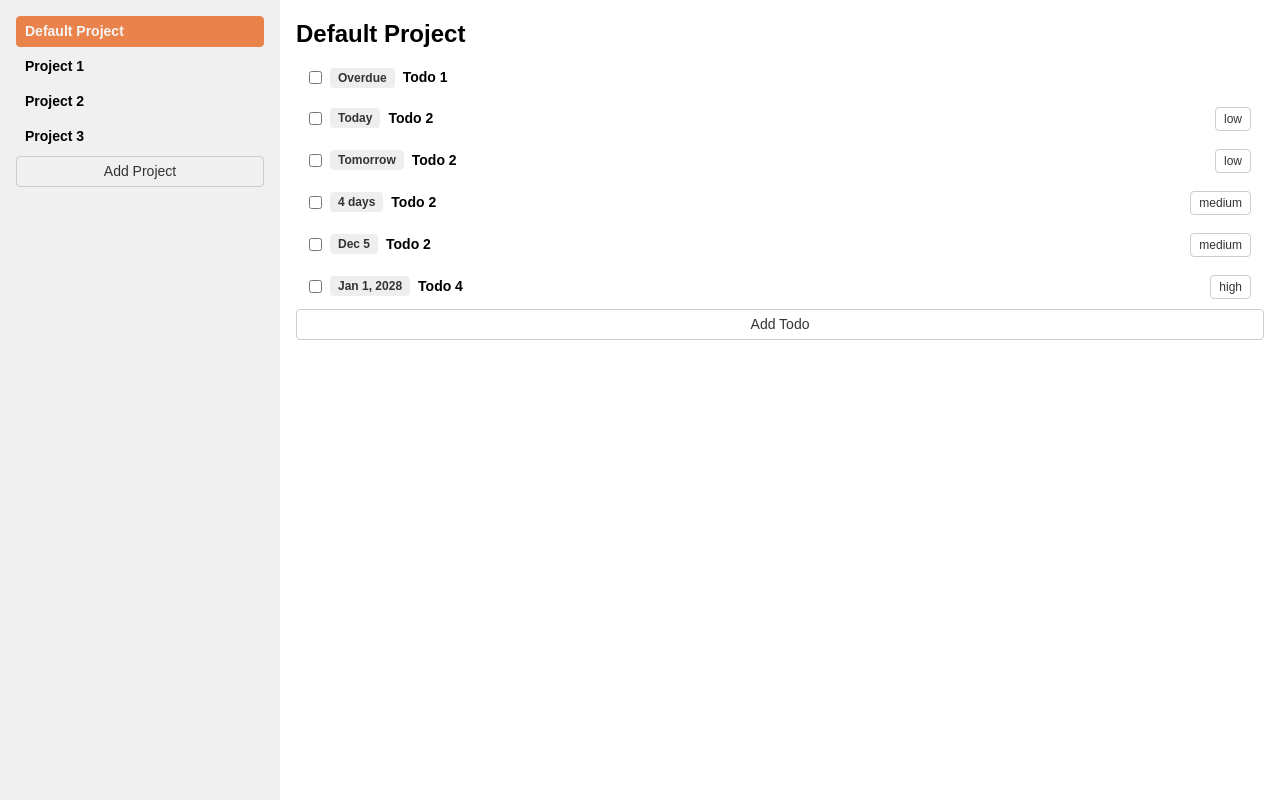
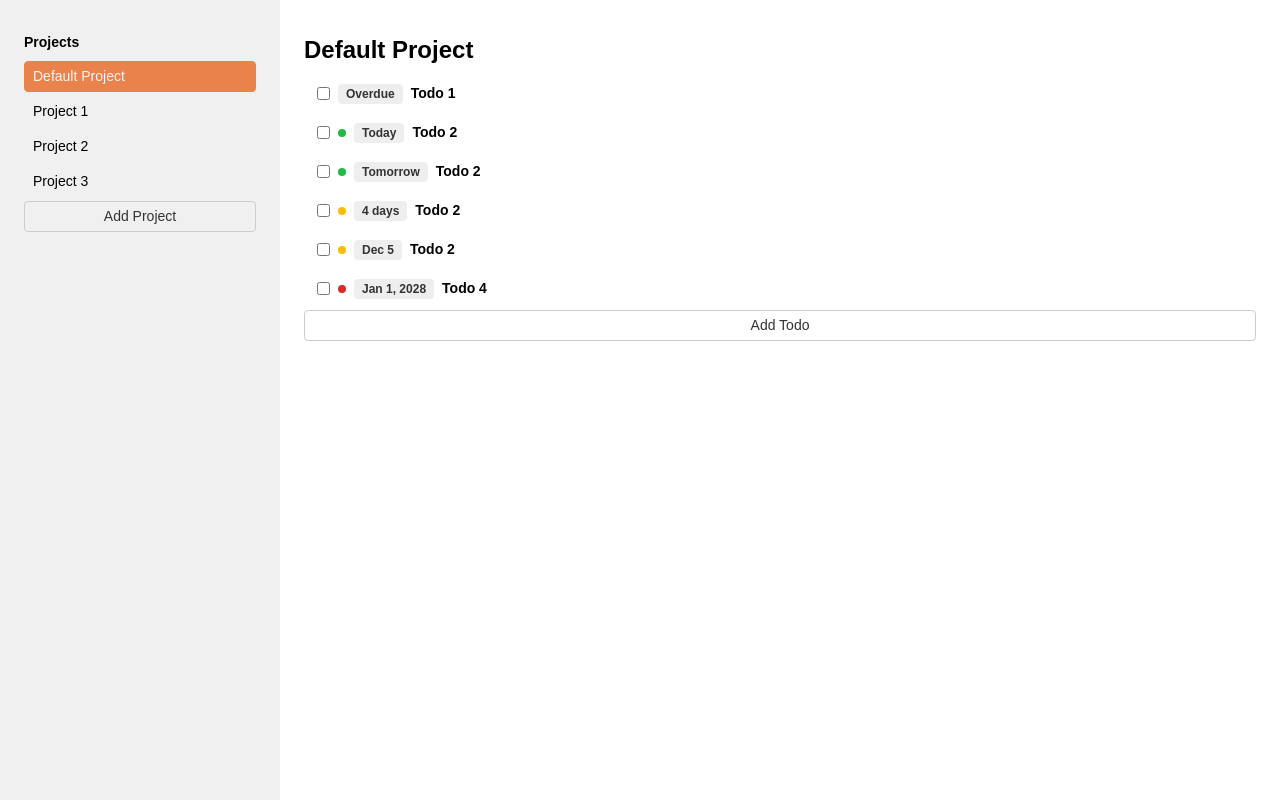
Before and after one commit to dachendev/odin-todo, a website built with webpack: page src/template.html in a window 1280 px wide. Built offline with nearby package versions, Linux system fonts and the light colour scheme; a web font is replaced by a local one.

Commit message:
fix: Adjust todo display

```diff
--- a/package.json
+++ b/package.json
@@ -24,6 +24,7 @@
     "webpack-merge": "^5.10.0"
   },
   "dependencies": {
+    "@fortawesome/fontawesome-free": "^6.5.2",
     "date-fns": "^3.6.0",
     "nanoid": "^5.0.7"
   }
--- a/src/index.js
+++ b/src/index.js
@@ -1,3 +1,7 @@
+import '@fortawesome/fontawesome-free/js/brands.js';
+import '@fortawesome/fontawesome-free/js/fontawesome.js';
+import '@fortawesome/fontawesome-free/js/regular.js';
+import '@fortawesome/fontawesome-free/js/solid.js';
 import { createProject, createProjectManager } from './modules/app/projects.js';
 import { createTodo } from './modules/app/todos.js';
 import * as domUtils from './modules/domUtils.js';
--- a/src/modules/app/todos.js
+++ b/src/modules/app/todos.js
@@ -2,11 +2,11 @@ import { nanoid } from 'nanoid';
 
 export function createTodo({
     id = nanoid(6),
+    completed = false,
     title = 'New Todo',
-    description = '',
+    priority = null,
     dueDate = null,
-    priority = null,
-    completed = false,
+    notes = '',
     project = null,
     created = new Date(),
 }) {
@@ -24,15 +24,15 @@ export function createTodo({
 
     return {
         id,
+        completed,
         title,
-        description,
+        priority,
         dueDate,
-        priority,
-        completed,
+        notes,
         project,
         created,
         complete,
         uncomplete,
-        setProject,
+        setProject
     };
 }
--- a/src/modules/domUtils.js
+++ b/src/modules/domUtils.js
@@ -63,16 +63,16 @@ export function setupAddTodoModal(projectManager) {
 
         // Create & add todo
         var title = formData.get('title');
-        var description = formData.get('description');
+        var priority = formData.get('priority');
         var dueDate = formData.get('dueDate');
-        var priority = formData.get('priority');
+        var notes = formData.get('notes');
         var project = formData.get('project'); // Project ID
 
         if (priority === 'unset') {
             priority = null;
         }
 
-        var todo = createTodo({ title, description, dueDate, priority, project });
+        var todo = createTodo({ title, priority, dueDate, notes, project });
         projectManager.getProjectById(project).addTodo(todo);
 
         // Re-render content if project is active
@@ -204,6 +204,14 @@ export function createTodoItem(todo) {
     checkbox.checked = todo.completed;
     li.appendChild(checkbox);
 
+    // Priority
+    if (todo.priority) {
+        var priority = document.createElement('span');
+        priority.classList.add('todo-priority');
+        priority.classList.add(`priority-${todo.priority}`);
+        li.appendChild(priority);
+    }
+
     // Due Date
     if (todo.dueDate) {
         var dueDate = document.createElement('span');
@@ -239,24 +247,6 @@ export function createTodoItem(todo) {
     title.classList.add('todo-title');
     title.textContent = todo.title;
     li.appendChild(title);
-
-    // Details
-    var details = document.createElement('div');
-    details.classList.add('todo-details');
-    li.appendChild(details);
-
-    // Priority
-    if (todo.priority) {
-        var priority = document.createElement('span');
-        priority.classList.add('todo-priority');
-        priority.classList.add(`priority-${todo.priority}`);
-
-        // Set priority text
-        priority.textContent = todo.priority;
-
-        details.appendChild(priority);
-    }
-
 
     /* END Add content */
 
--- a/src/style.css
+++ b/src/style.css
@@ -1,12 +1,17 @@
 /**
  * Color Palette
  * See http://colormind.io/bootstrap/
- * -----------------------------------------------------------------------------
- * #F5F5F5 - white, for text and backgrounds
- * #A1A9BB - light gray
- * #EA824B - orange, primary color
- * #C27081 - pink, dark accent color, rarely used
- * #21669B - blue, for display text and backgrounds
+ * 1. #F5F5F5 - white, for text and backgrounds
+ * 2. #A1A9BB - light gray
+ * 3. #EA824B - orange, primary color
+ * 4. #C27081 - pink, dark accent color, rarely used
+ * 5. #21669B - blue, for display text and backgrounds
+ -------------------------------------------------------------------------------
+ * Semantic Colors
+ * See https://www.color-hex.com/color-palette/1015829
+ * 1. #db2828 - Red, for errors
+ * 2. #fbbd08 - Yellow, for warnings
+ * 3. #21ba45 - Green, for success
  */
 /* Tailwind CSS */
 
@@ -68,14 +73,14 @@ body {
 
     /* Default Styles */
     grid-area: sidebar;
-    padding: 1rem;
+    padding: 2rem 1.5rem;
     color: var(--sidebar-color);
     background-color: var(--sidebar-bg);
 }
 
 .main-content {
     grid-area: main-content;
-    padding: 1rem;
+    padding: 2rem 1.5rem;
     background-color: #fff;
 }
 
@@ -89,6 +94,9 @@ body {
     --btn-font-size: 1rem;
     --btn-color: #000;
     --btn-bg: transparent;
+    --btn-hover-border-color: var(--btn-border-color);
+    --btn-hover-color: var(--btn-color);
+    --btn-hover-bg: var(--btn-bg);
 
     /* Default Styles */
     display: inline-block;
@@ -99,6 +107,12 @@ body {
     color: var(--btn-color);
     background-color: var(--btn-bg);
     cursor: pointer;
+}
+
+.btn:hover {
+    border-color: var(--btn-hover-border-color);
+    color: var(--btn-hover-color);
+    background-color: var(--btn-hover-bg);
 }
 
 .btn-block {
@@ -127,13 +141,14 @@ body {
 .btn-outline-light {
     --btn-border-color: #ccc;
     --btn-color: #333;
+    --btn-bg: transparent;
 }
 
 /* Modals */
 
 .modal {
     /* Variables */
-    --modal-max-width: 400px;
+    --modal-max-width: 500px;
 
     /* Default Styles */
     width: auto;
@@ -214,7 +229,6 @@ body {
     padding: 0.25rem 0.5rem;
     margin-bottom: 0.25rem;
     font-size: 0.875rem;
-    font-weight: 600;
     color: var(--sidebar-color);
     background-color: var(--sidebar-bg);
     cursor: pointer;
@@ -228,6 +242,7 @@ body {
 
 .project-item:not(.active):hover {
     border-color: #ccc;
+    background-color: #eee;
 }
 
 /* Todos */
@@ -253,9 +268,12 @@ body {
     font-weight: 600;
 }
 
+.todo-item.completed {
+    opacity: 0.5;
+}
+
 .todo-item.completed .todo-title {
     text-decoration: line-through;
-    color: #ccc;
 }
 
 .todo-details {
@@ -272,25 +290,29 @@ body {
     background-color: #eee;
 }
 
-/* .todo-due-date.due-today {}
+/* .todo-due-date.due-today {} */
 
-.todo-due-date.due-overdue {}
+/* .todo-due-date.due-overdue {}
 
 .todo-due-date.due-soon {} */
 
 .todo-priority {
-    border: 1px solid #ccc;
-    border-radius: 0.25rem;
-    padding: 0.25rem 0.5rem;
+    width: 0.5rem;
+    height: 0.5rem;
+    border: 1px solid transparent;
+    border-radius: 50%;
     font-size: 0.75rem;
-    color: #333;
-    background-color: transparent;
+    line-height: 1;
 }
 
-/* .todo-priority.priority-1 {}
+.todo-priority.priority-low {
+    background-color: #21ba45;
+}
 
-.todo-priority.priority-2 {}
+.todo-priority.priority-medium {
+    background-color: #fbbd08;
+}
 
-.todo-priority.priority-3 {}
-
-.todo-priority.priority-4 {} */
+.todo-priority.priority-high {
+    background-color: #db2828;
+}
--- a/src/template.html
+++ b/src/template.html
@@ -43,24 +43,26 @@
                     <input type="text" name="title" class="form-control">
                 </div>
 
-                <div class="form-group">
-                    <label class="form-label">Description</label>
-                    <textarea name="description" class="form-control"></textarea>
+                <div class="columns-2">
+                    <div class="form-group">
+                        <label class="form-label">Priority</label>
+                        <select name="priority" class="form-control" style="height: 38px;">
+                            <option value="unset" selected>None (unset)</option>
+                            <option value="low">Low</option>
+                            <option value="medium">Medium</option>
+                            <option value="high">High</option>
+                        </select>
+                    </div>
+
+                    <div class="form-group">
+                        <label class="form-label">Due Date</label>
+                        <input type="date" name="dueDate" class="form-control" style="height: 38px;">
+                    </div>
                 </div>
 
                 <div class="form-group">
-                    <label class="form-label">Due Date</label>
-                    <input type="date" name="dueDate" class="form-control">
-                </div>
-
-                <div class="form-group">
-                    <label class="form-label">Priority</label>
-                    <select name="priority" class="form-control">
-                        <option value="unset" selected>None (unset)</option>
-                        <option value="low">Low</option>
-                        <option value="medium">Medium</option>
-                        <option value="high">High</option>
-                    </select>
+                    <label class="form-label">Notes</label>
+                    <textarea name="notes" class="form-control"></textarea>
                 </div>
 
                 <div class="form-group">
@@ -79,6 +81,7 @@
     <!-- Main Content -->
     <div class="grid-container">
         <div class="sidebar">
+            <h3 class="h3 mb-2">Projects</h3>
             <ul id="project-list"></ul>
             <button id="add-project-button" type="button" class="btn btn-block btn-sm btn-outline-light">Add Project</button>
         </div>
```
Also changed, not shown: 1 other file.
